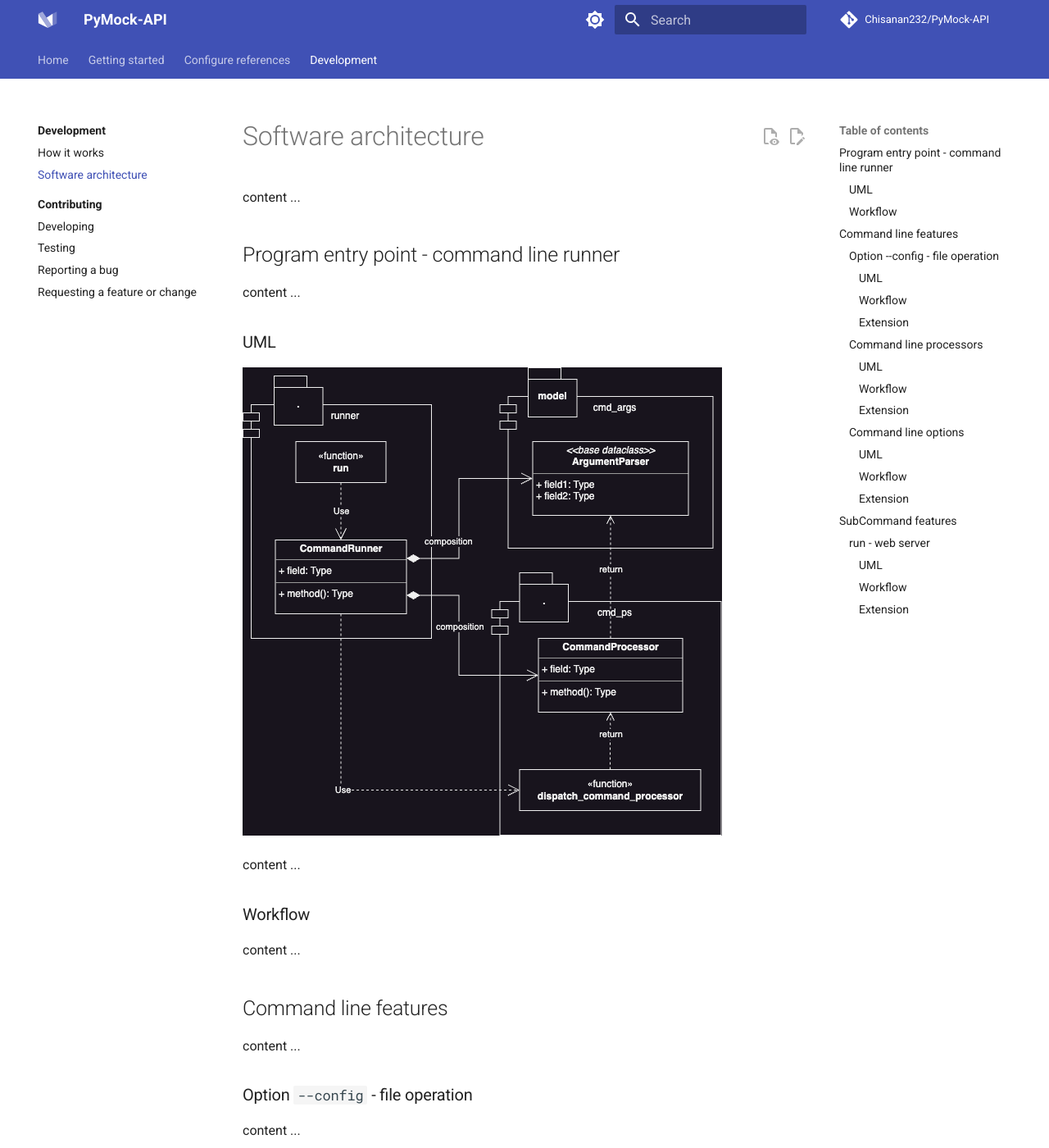
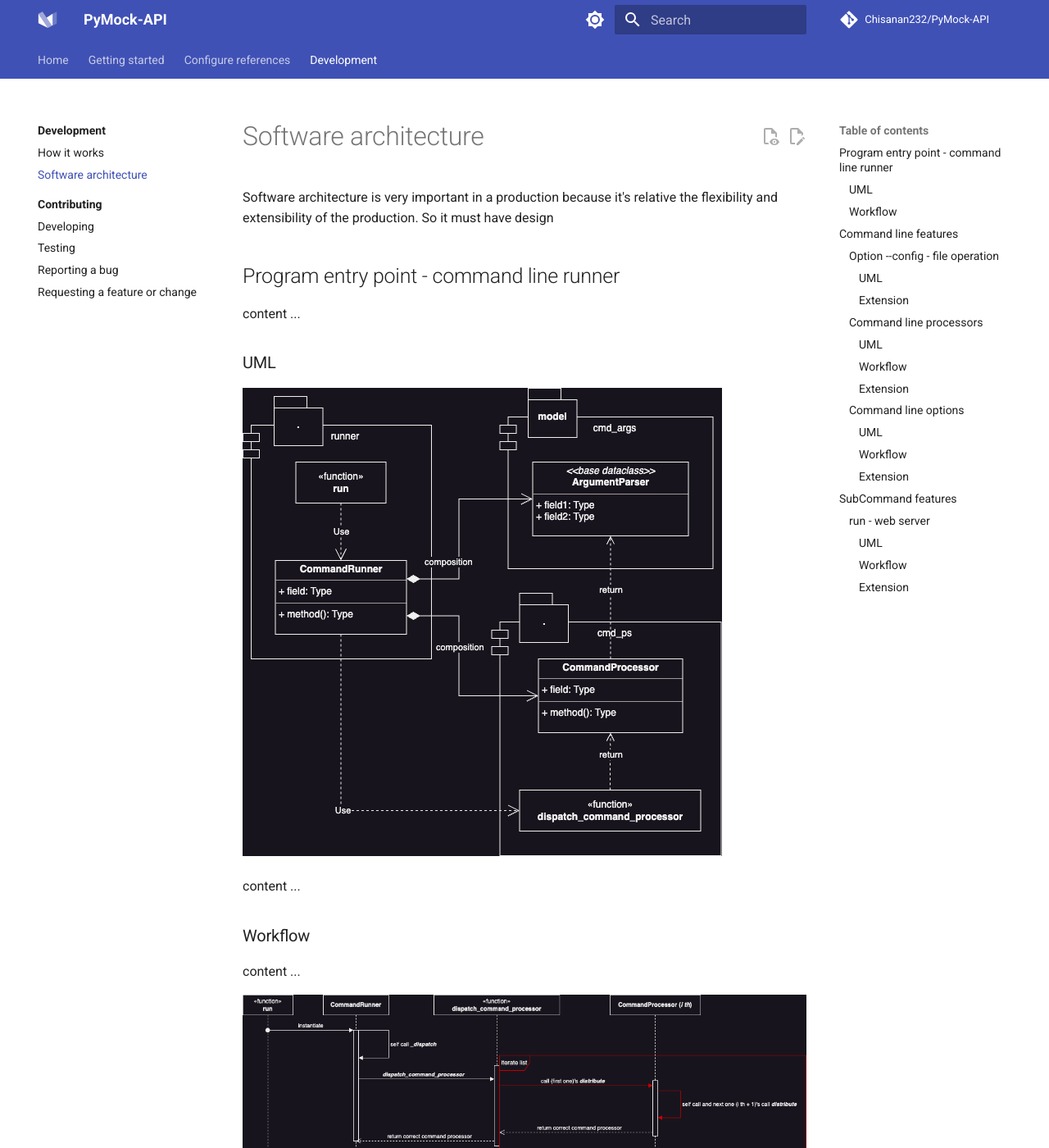
Before and after one commit to Chisanan232/PyMock-Server, an MkDocs documentation site: the page built from docs/development/software-architecture.md, in a window 1280 px wide and 1400 px high. Shown: the whole window at 82% size. Built offline with MkDocs 1.6.1 and Material for MkDocs 9.7.7, drawn with Linux system fonts in a browser that asks for light colours; comment, search, counter and statistics services are not loaded; some of the changed text lies outside the part shown.

Commit message:
1. Remove topic *Workflow* of some section.
2. Add the workflow image as sequence diagram at topic *Workflow*.

```diff
--- a/docs/development/software-architecture.md
+++ b/docs/development/software-architecture.md
@@ -1,6 +1,7 @@
 # Software architecture
 
-content ...
+Software architecture is very important in a production because it's relative the flexibility and extensibility of the production.
+So it must have design
 
 
 ## Program entry point - command line runner
@@ -19,6 +20,12 @@ content ...
 
 content ...
 
+![sequence diagram - command runner]
+
+[sequence diagram - command runner]: ../../images/development/cmd_runner_sequence_diagram.drawio.png
+
+content ...
+
 
 ## Command line features
 
@@ -33,10 +40,6 @@ content ...
 ![software architecture - operation with file]
 
 [software architecture - operation with file]: ../../images/development/file_operatrions_software_architecture.drawio.png
-
-content ...
-
-#### Workflow
 
 content ...
 
```
Also changed, not shown: other parts of docs/development/software-architecture.md (+8 -0 lines).
